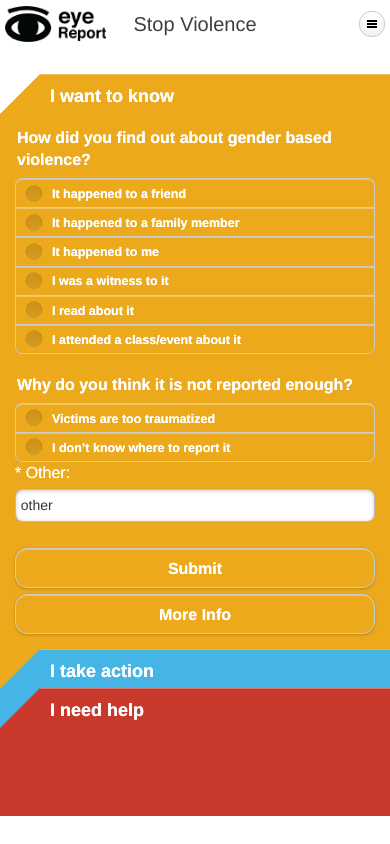
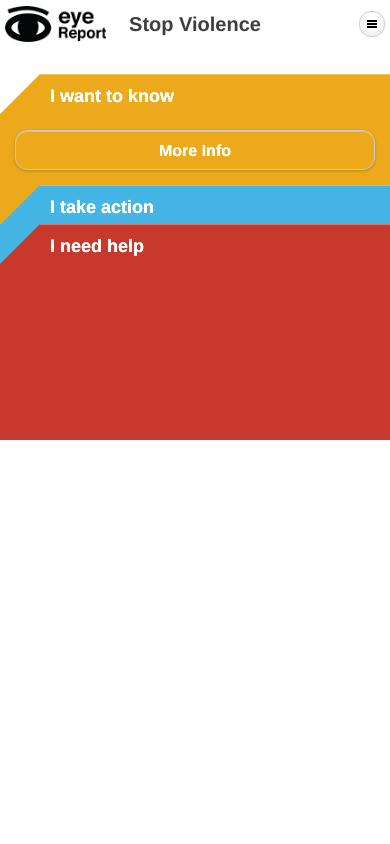
Before and after one commit to sorsorsor/eye-report-app, a plain HTML site: page www/index.html in a window 390 px wide. Drawn offline with Linux system fonts and the light colour scheme; no server answers; a script that the page names is missing.

Commit message:
removed form from i want to know section

```diff
--- a/www/index.html
+++ b/www/index.html
@@ -373,7 +373,7 @@ $('#confirmDialog').on({
                 <!-- /panel -->
                 <div data-role="header" data-position="inline">
                     <img name="eye_report_logo" src="img/eye_report_logo02.png" style="float:left; height: 3em;  margin-top:5px; margin-left:5px;">
-                        <h1 id="stopVio">Stop Violence</h1>
+                        <h4>Stop Violence</h4>
 
                         <a href="#rightpanel01" data-icon="bars" data-iconpos="notext" data-theme="d" data-position="right" class="ui-btn-right ui-icon-alt" style="margin-top:5px;"></a>
 
@@ -388,7 +388,7 @@ $('#confirmDialog').on({
 <!--DATA THEME A-->
                         <div  id="landmark-1" data-landmark-id="1" data-inset="false" data-role="collapsible" data-collapsed="false" data-theme="a" data-content-theme="a" class="cornered3">
                             <h3 id="know">I want to know</h3>
-                            <form>
+                            <!--form>
                                 <fieldset data-role="controlgroup" data-mini="true">
                                     <legend id="genderVio"><strong>How did you find out about gender based violence?</strong></legend>
                                     <input type="radio" name="entry.1756293355" id="group_1756293355_1" value="It happened to a friend">
@@ -404,8 +404,8 @@ $('#confirmDialog').on({
                                     <label for="group_1756293355_5" id="genderVio05">I read about it</label>
                                     <input type="radio" name="entry.1756293355" id="group_1756293355_6" value="I attended a class/event about it">
                                     <label for="group_1756293355_6" id="genderVio06">I attended a class/event about it</label>
-                                                            <!--label for="basic">* Other:</label>
-                                                             <input type="text" name="entry.1756293355" id="group_1756293355_7" value="other" data-mini="true" data-theme="d" data-content-theme="d" /-->
+                                                            <label for="basic">* Other:</label>
+                                                             <input type="text" name="entry.1756293355" id="group_1756293355_7" value="other" data-mini="true" data-theme="d" data-content-theme="d" />
                                 </fieldset>
                                 &nbsp;
                                 <fieldset data-role="controlgroup" data-mini="true" name="myOption" id="myOption">
@@ -417,13 +417,11 @@ $('#confirmDialog').on({
 
                                     <label for="group_802736113_3" id="whyReport03">* Other:</label>
                                     <input type="text" name="entry.802736113" id="group_802736113_3" value="other" data-mini="true" data-theme="d" data-content-theme="d" />
-
                                 </fieldset>
-                                <!--input type="submit" name="submit" value="Submit" id="submit" data-role="button"-->
                                 &nbsp;
                                 &nbsp;
                                 <input type="submit" onclick="showAlert()" id="submit02" value="Submit" data-role="button">
-                                </form>
+                                </form-->
 
 
 
@@ -598,6 +596,16 @@ $('#confirmDialog').on({
                         </div>
                         <!--/SURVIVOR-->
                          <div class="btm-fill" data-inset="true" data-role="content" style="width:200%;margin-right:100px; margin-left:-100px;"data-theme="b" data-content-theme="b">
+                            &nbsp;
+                            &nbsp;
+                            &nbsp;
+                        </div>
+                        <div class="btm-fill" data-inset="true" data-role="content" style="width:200%;margin-right:100px; margin-left:-100px;"data-theme="b" data-content-theme="b">
+                            &nbsp;
+                            &nbsp;
+                            &nbsp;
+                        </div>
+                        <div class="btm-fill" data-inset="true" data-role="content" style="width:200%;margin-right:100px; margin-left:-100px;"data-theme="b" data-content-theme="b">
                             &nbsp;
                             &nbsp;
                             &nbsp;
```
Also changed, not shown: 1 other file.
